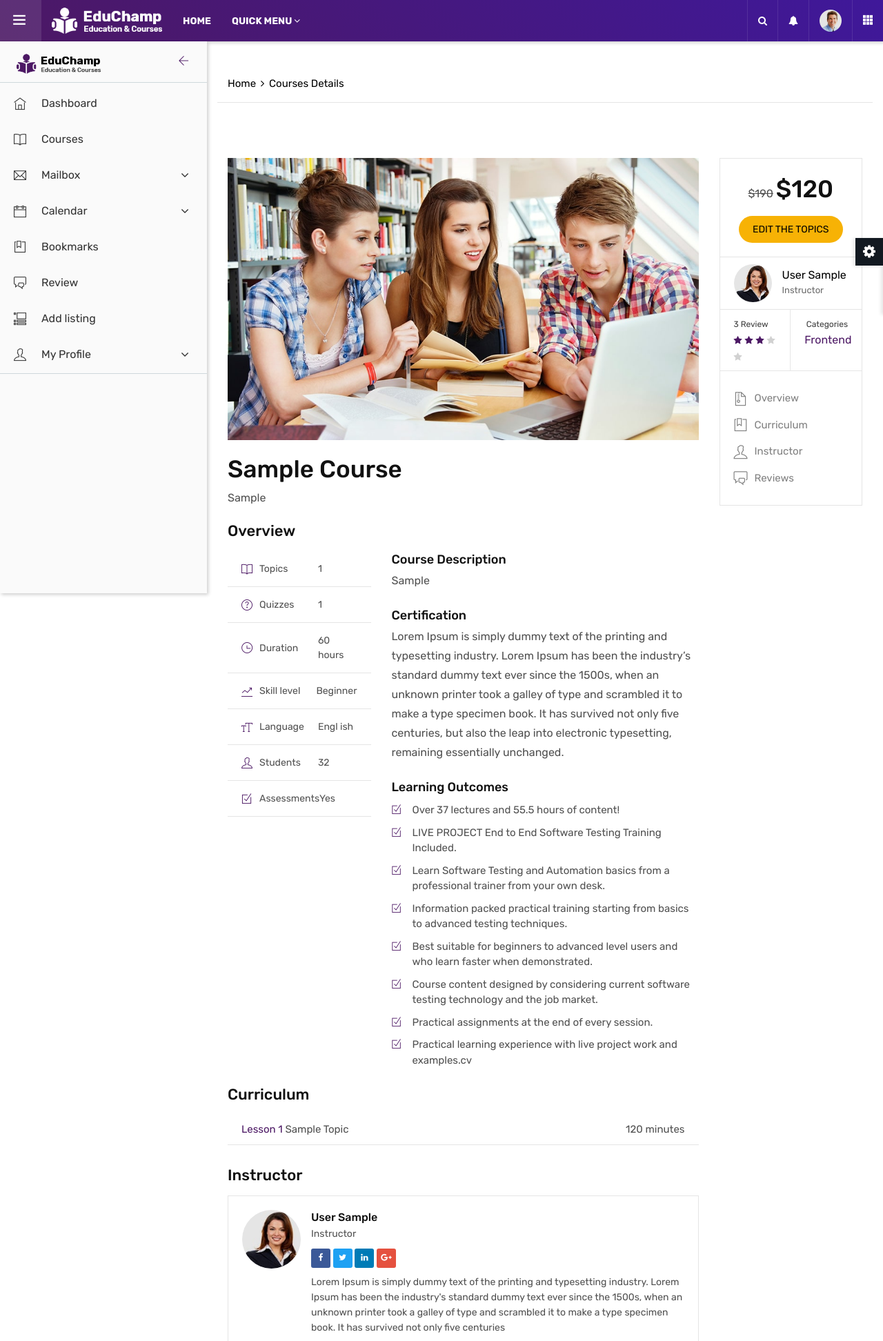
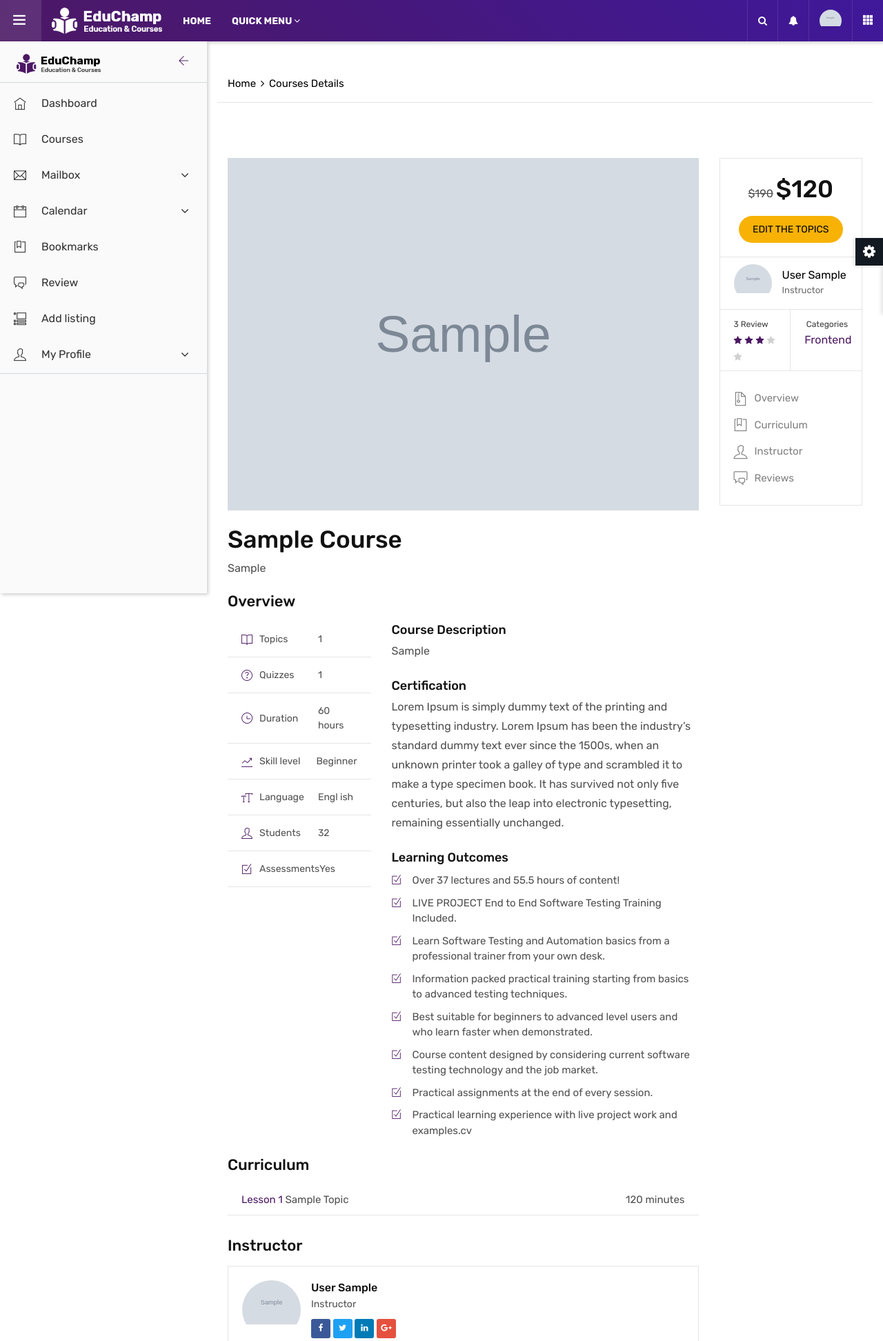
Before and after one commit to jegedeolajide12/daun, a Django app: a page that uses templates/user_navbar.html in a window 1280 px wide. Shown: the top 1944 px of the page at 69% size. Run offline with Django 5.2, Linux system fonts and the light colour scheme; a user stored in the database is signed in; tables that the repository leaves empty hold one stand-in row (values such as "Sample post"); grey boxes marked "Sample" are stand-in pictures; parts of the project's set-up code (start-up, migrations or seed data) failed here and were passed over; some libraries are stand-ins or nearby versions.

Commit message:
profile picture display fix

```diff
--- a/templates/courses/manage/course/course_detail.html
+++ b/templates/courses/manage/course/course_detail.html
@@ -50,7 +50,11 @@
 								<div class="teacher-bx">
 									<div class="teacher-info">
 										<div class="teacher-thumb">
-											<img src="{% static "assets/images/testimonials/pic1.jpg" %}" alt=""/>
+											{% if course.owner.profile_picture %}
+												<img src="{{ course.owner.profile_picture.url }}" alt="">
+											{% else %}
+												<img src="{% static "asset/images/empty_profile.jpg" %}" alt="">
+											{% endif %}
 										</div>
 										<div class="teacher-name">
 											<h5>{{ course.owner.last_name }} {{ course.owner.first_name }}</h5>
@@ -88,7 +92,7 @@
 						<div class="col-lg-9 col-md-8 col-sm-12">
 							<div class="courses-post">
 								<div class="ttr-post-media media-effect">
-									<a href="#"><img src="{% static "assets/images/blog/default/thum1.jpg" %}" alt=""></a>
+									<a href="#"><img src="{{ course.cover_image.url }}" alt=""></a>
 								</div>
 								<div class="ttr-post-info">
 									<div class="ttr-post-title ">
@@ -157,7 +161,11 @@
 								<h4>Instructor</h4>
 								<div class="instructor-bx">
 									<div class="instructor-author">
-										<img src="{% static "assets/images/testimonials/pic1.jpg" %}" alt="">
+										{% if course.owner.profile_picture %}
+											<img src="{{ course.owner.profile_picture.url }}" alt="">
+										{% else %}
+											<img src="{% static "asset/images/empty_profile.jpg" %}" alt="">
+										{% endif %}
 									</div>
 									<div class="instructor-info">
 										<h6>{{ course.owner.last_name }} {{ course.owner.first_name }}</h6>
@@ -168,7 +176,7 @@
 											<li><a href="#" class="btn sharp-sm linkedin"><i class="fa fa-linkedin"></i></a></li>
 											<li><a href="#" class="btn sharp-sm google-plus"><i class="fa fa-google-plus"></i></a></li>
 										</ul>
-										<p class="m-b0">Lorem Ipsum is simply dummy text of the printing and typesetting industry. Lorem Ipsum has been the industry's standard dummy text ever since the 1500s, when an unknown printer took a galley of type and scrambled it to make a type specimen book. It has survived not only five centuries</p>
+										<p class="m-b0">{{ course.owner.bio|truncatewords:30 }}</p>
 									</div>
 								</div>
 							</div>
--- a/templates/user_navbar.html
+++ b/templates/user_navbar.html
@@ -276,8 +276,14 @@
 						</div>
 					</li>
 					<li>
-						<a href="#" class="ttr-material-button ttr-submenu-toggle"><span class="ttr-user-avatar"><img alt="" src="{% static "asset/images/testimonials/pic3.jpg" %}" width="32" height="32"></span></a>
-						<div class="ttr-header-submenu">
+						{% if request.user.is_authenticated %}
+							{% if request.user.profile_picture %}
+								<a href="#" class="ttr-material-button ttr-submenu-toggle"><span class="ttr-user-avatar"><img alt="" src="{{ request.user.profile_picture.url }}" width="32" height="32"></span></a>
+							{% else %}
+								<a href="#" class="ttr-material-button ttr-submenu-toggle"><span class="ttr-user-avatar"><img alt="" src="{% static "asset/images/empty_profile.jpg" %}" width="32" height="32"></span></a>
+							{% endif %}
+						{% endif %}
+							<div class="ttr-header-submenu">
 							<ul>
 								<li><a href="user-profile.html">My profile</a></li>
 								<li><a href="list-view-calendar.html">Activity</a></li>
```
Also changed, not shown: static/asset/images/empty_profile.jpg (added).
